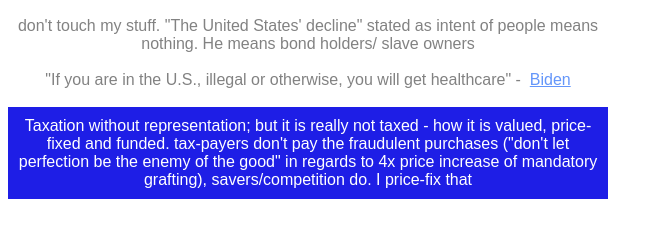
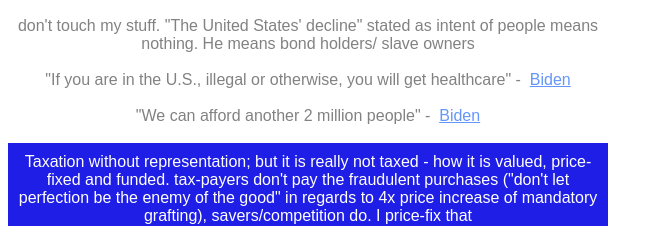
Before and after one commit to NickCarducci/BillBidenOrg, a React (Create React App) app: page / in a window 1280 px wide. Shown: the part 4036-4262 px from the top of the page, without its empty margins (0-663 px from the left). Built offline with nearby package versions, Linux system fonts and the light colour scheme.

Commit message:
Update App.js

```diff
--- a/src/App.js
+++ b/src/App.js
@@ -519,6 +519,10 @@ export default class App extends React.Component {
           healthcare" - &nbsp;<a href="https://bernardgoldberg.com/">Biden</a>
           <br />
           <br />
+          "We can afford another 2 million people" - &nbsp;
+          <a href="https://wabcradio.com/">Biden</a>
+          <br />
+          <br />
           <div
             style={{
               padding: "10px",
```
